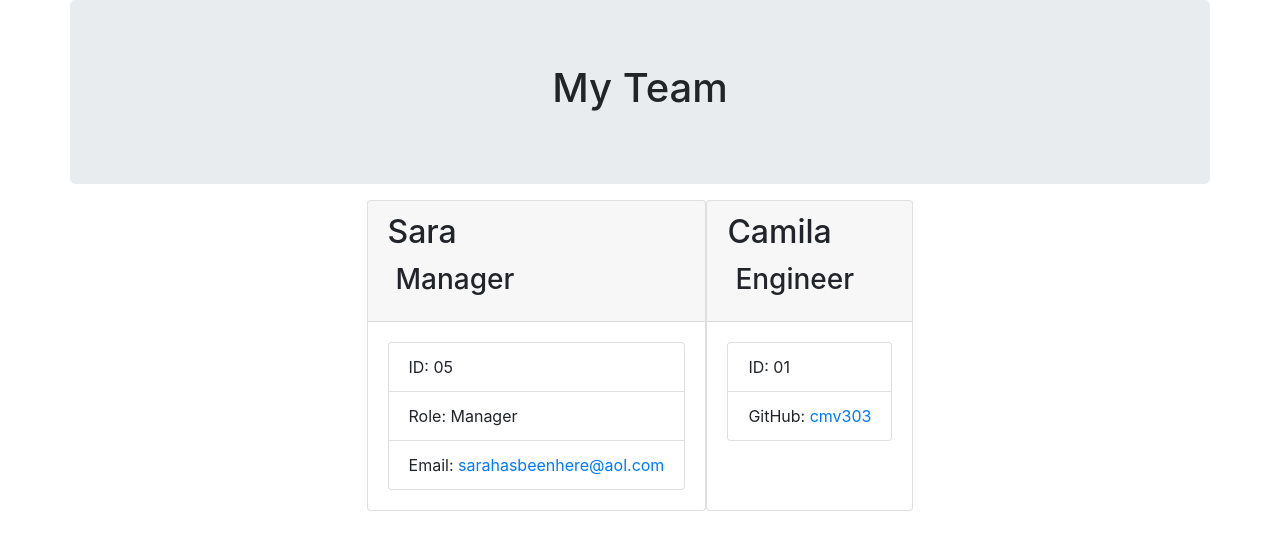
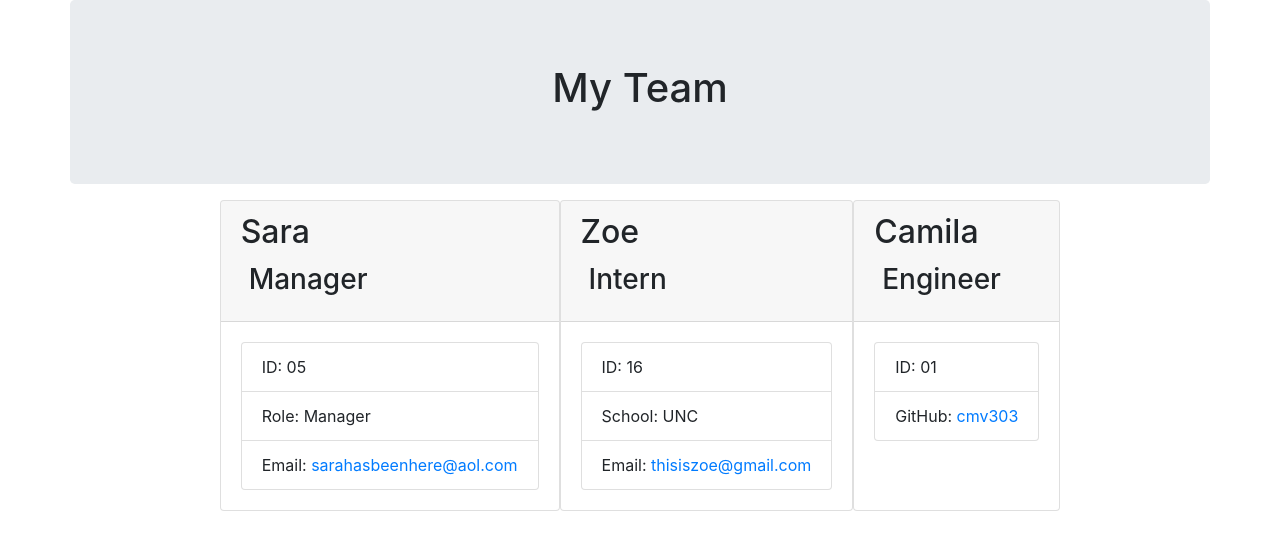
Before and after one commit to cmv303/TeamProfileGenerator, a website: page dis/index.html in a window 1280 px wide. Drawn offline with nearby package versions, Linux system fonts and the light colour scheme.

```diff
--- a/dis/index.html
+++ b/dis/index.html
@@ -36,6 +36,23 @@
 
         <div class="card employee-card">
           <div class="card-header">
+            <h2 class="card-title">Zoe</h2>
+            <h3 class="card-title"><i class="fas fa-mug-hot mr-2"></i>Intern</h3>
+          </div>
+          <div class="card-body">
+            <ul class="list-group">
+              <li class="list-group-item">ID: 16</li>
+
+
+          <li class="list-group-item">School: UNC</li>
+          <li class="list-group-item">Email: <a href="mailto:thisiszoe@gmail.com">thisiszoe@gmail.com</a></li>
+
+            </ul>
+          </div>
+        </div>
+
+        <div class="card employee-card">
+          <div class="card-header">
             <h2 class="card-title">Camila</h2>
             <h3 class="card-title"><i class="fas fa-mug-hot mr-2"></i>Engineer</h3>
           </div>
```
Also changed, not shown: index.js (+1 -8 lines), team.js (+1 -10 lines).
